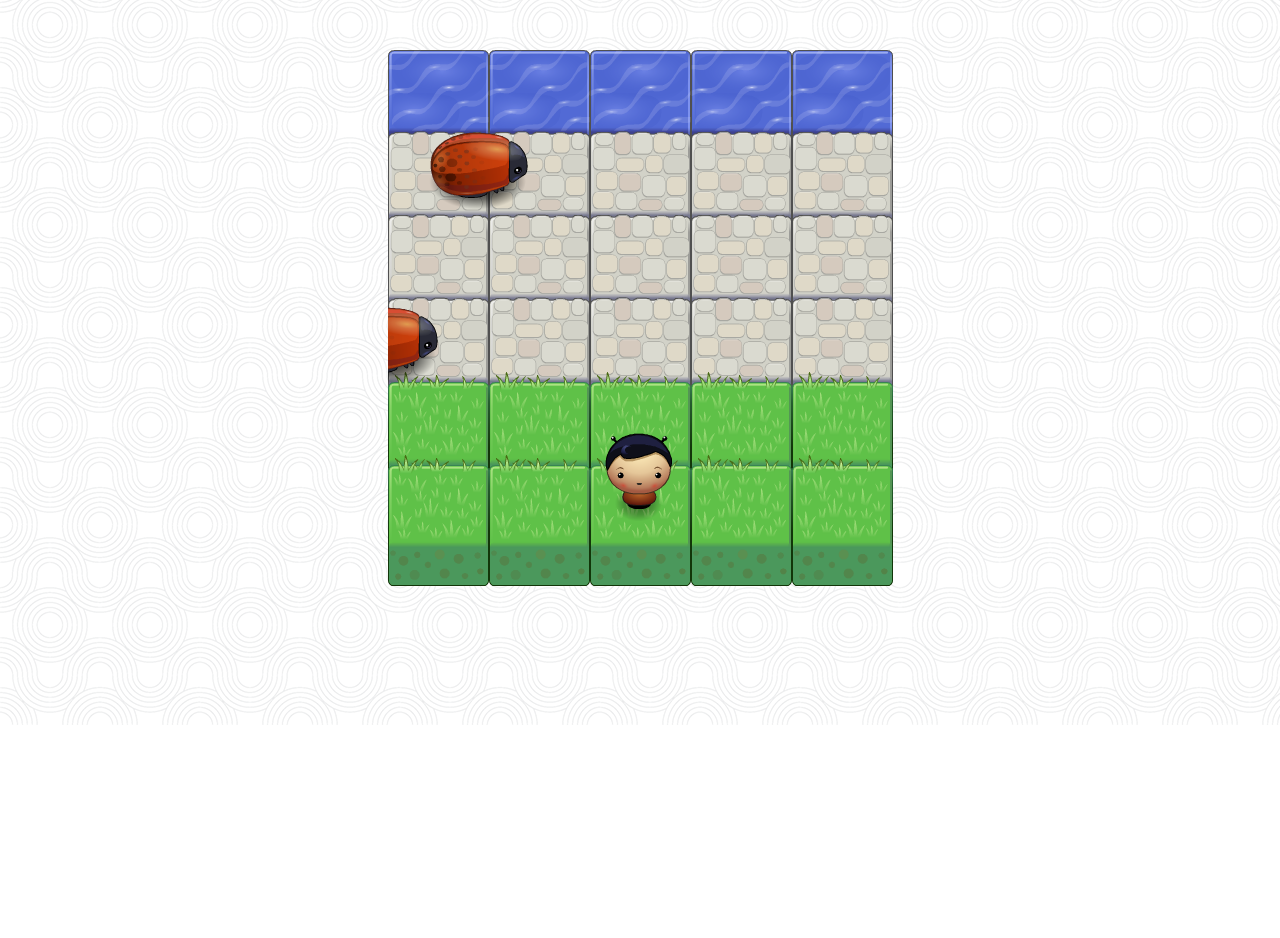
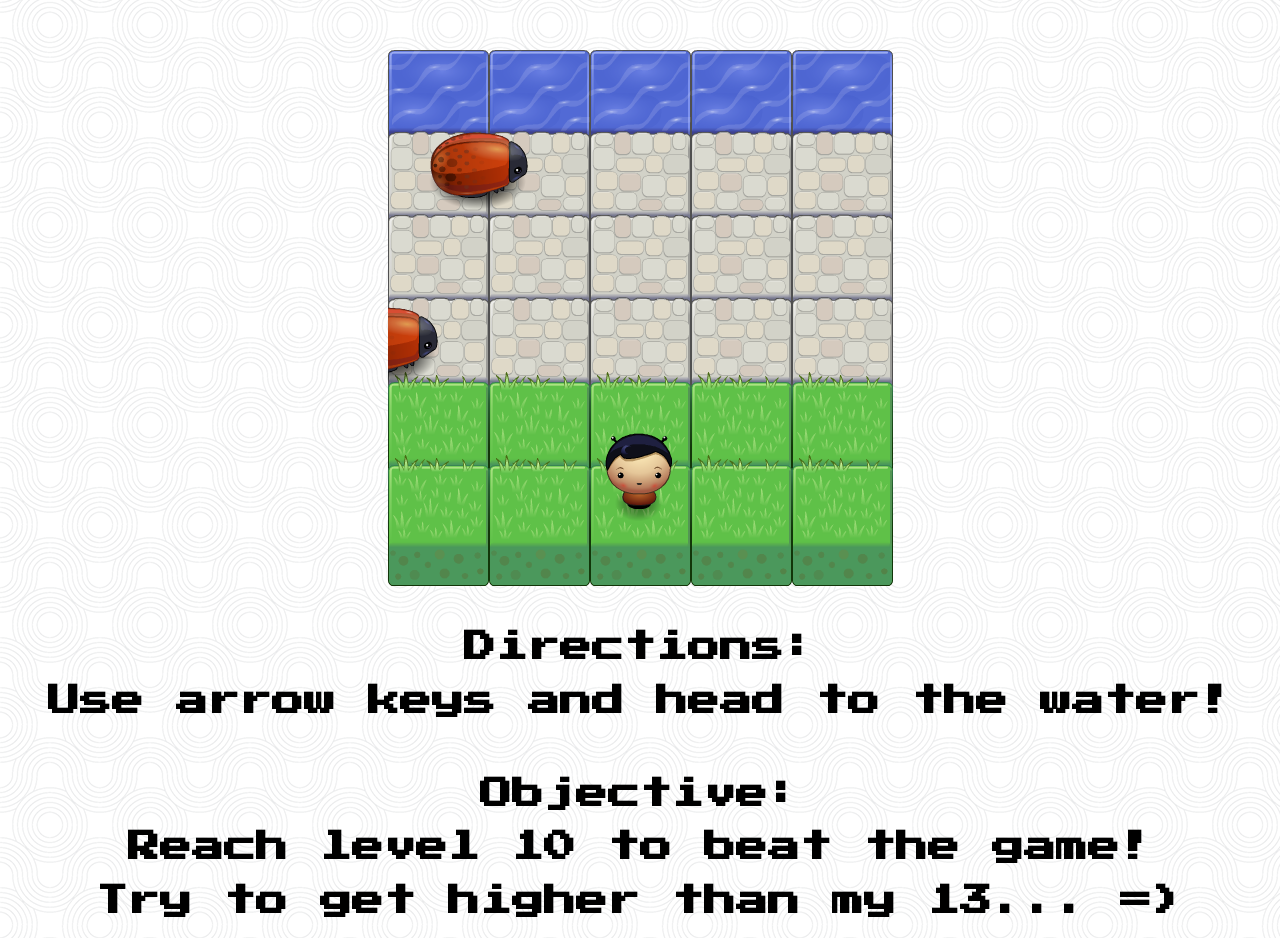
Before and after one commit to jermhern/arcade-game, a plain HTML site: page index.html in a window 1280 px wide. Shown: the part 75-1013 px from the top of the page. Before the commit the page ends 800 px from the top, so only its background shows below. Drawn offline with Linux system fonts and the light colour scheme.

Commit message:
added directions to site

```diff
--- a/index.html
+++ b/index.html
@@ -6,16 +6,25 @@
     <title>Bugger: JS Game</title>
     <link rel="stylesheet" href="css/style.css">
     <link href="https://fonts.googleapis.com/css?family=Press+Start+2P" rel="stylesheet">
+
+    <audio autoplay loop>
+		<source src="music.mp3" type="audio/mpeg">
+	</audio>
 </head>
 
-<audio autoplay loop>
-	<source src="music.mp3" type="audio/mpeg">
-</audio>
+
 
 <body style="background-image: url(./images/round.png);">
 	<h1 id="level-text">Level: <span id="level-number">1</span></h1>
     <script src="js/resources.js"></script>
     <script src="js/app.js"></script>
     <script src="js/engine.js"></script>
+
+    <h1>Directions:</h1>
+    <h1>Use arrow keys and head to the water!</h1>
+	<br>
+	<h1>Objective:</h1>
+	<h1>Reach level 10 to beat the game!</h1>
+	<h1>Try to get higher than my 13... =)</h1>
 </body>
 </html>
```
